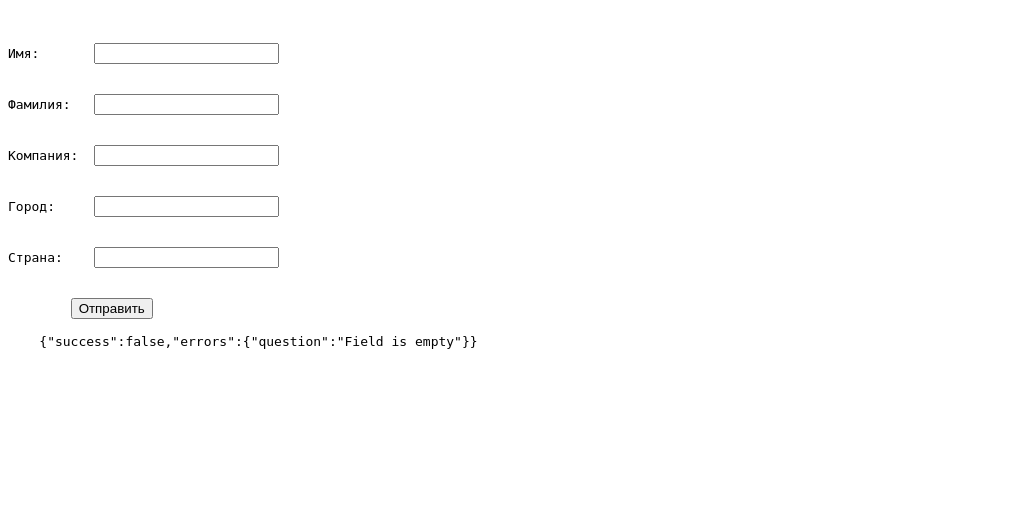
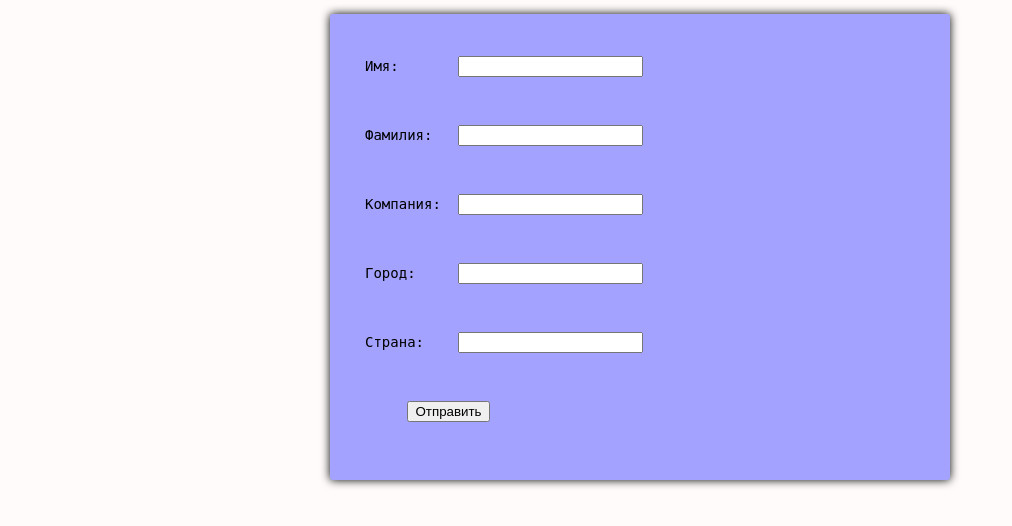
Before and after one commit to Magellan91/sourceit, a PHP site: page /13.1.php in a window 1280 px wide. Shown: the top 526 px of the page, without its empty margins (0-1012 px from the left). Run offline with PHP 8.4, Linux system fonts and the light colour scheme; some libraries are stand-ins or nearby versions.

Commit message:
Homework 13

```diff
--- a/13/13.1.php
+++ b/13/13.1.php
@@ -3,6 +3,40 @@
 <head>
     <meta charset="UTF-8">
     <title>Вод данных</title>
+    <script
+            src="https://code.jquery.com/jquery-3.2.1.min.js"
+            integrity="sha256-hwg4gsxgFZhOsEEamdOYGBf13FyQuiTwlAQgxVSNgt4="
+            crossorigin="anonymous"></script>
+    <style type="text/css">
+        body {
+            background: #fffbfb;
+            font-size: 14px;
+        }
+
+        form {
+            margin: 0 auto;
+            padding: 10px;
+            background: #a3a2ff;
+            width: 600px;
+            border-radius: 3px;
+            color: #000000;
+            box-shadow: 0 0 10px #000000;
+
+        }
+
+        #out {
+            margin: 0 auto;
+            color: #000000;
+            width: 550px;
+        }
+        .error {
+            color: red;
+        }
+
+        .hide {
+            display: none;
+        }
+    </style>
     <script type="text/javascript">
         $(function () {
             var form = $("#user_form");
@@ -33,15 +67,69 @@
         });
     </script>
 </head>
-<body><pre>
+<body>
+
+<pre>
 <form action="" method="post" id="user_form">
     <div id="out">Имя:       <input name="first_name" value="" id="first_name"></div>
+     <div class="error hide" id="first_name_error">Вопрос должно быть больше 2х символов</div>
     <div id="out">Фамилия:   <input name="last_name" value="" id="last_name"></div>
+     <div class="error hide" id="last_name_error">Вопрос должно быть больше 2х символов</div>
     <div id="out">Компания:  <input name="company" value="" id="company"></div>
+     <div class="error hide" id="company_error">Вопрос должно быть больше 2х символов</div>
     <div id="out">Город:     <input name="city" value="" id="city"></div>
+     <div class="error hide" id="city_error">Вопрос должно быть больше 2х символов</div>
     <div id="out">Страна:    <input name="country" value="" id="country"></div>
+     <div class="error hide" id="country_error">Вопрос должно быть больше 2х символов</div>
     <div>        <input type="submit" value="Отправить"></div>
-    <?php include("Serv.php"); ?>
+
+<script type="text/javascript">
+    $(function () {
+        var form = $("#user_form");
+        form.on('submit', onSubmit);
+        function onSubmit(event) {
+            var f_name = $('#first_name');
+            var l_name = $('#last_name');
+            var compan = $('#company');
+            var cit = $('#city');
+            var countr = $('#country');
+            var valid = true;
+            if (f_name.val().length <= 2) {
+                valid = false;
+                $('#first_name_error').removeClass('hide');
+            } else {
+                $('#first_name_error').addClass('hide');
+            }
+            if (l_name.val().length <= 2) {
+                valid = false;
+                $('#last_name_error').removeClass('hide');
+            } else {
+                $('#last_name_error').addClass('hide');
+            }
+            if (compan.val().length <= 2) {
+                valid = false;
+                $('#company_error').removeClass('hide');
+            } else {
+                $('#company_error').addClass('hide');
+            }
+            if (cit.val().length <= 2) {
+                valid = false;
+                $('#city_error').removeClass('hide');
+            } else {
+                $('#city_error').addClass('hide');
+            }
+            if (countr.val().length <= 2) {
+                valid = false;
+                $('#country_error').removeClass('hide');
+            } else {
+                $('#country_error').addClass('hide');
+            }
+            if (!valid) {
+                event.preventDefault();
+            }
+        }
+    });
+</script>
 </pre>
 </form>
 
--- a/13/Serv.php
+++ b/13/Serv.php
@@ -1,12 +1,11 @@
 <?php
-if (!empty($_POST['first_name'])&&!empty($_POST['last_name'])&&!empty($_POST['company'])&&!empty($_POST['city'])&&!empty($_POST['country'])) {
-    $first_name = $last_name= $company=$city=$country = null;
-    $first_name=$_POST['first_name'];
-    $last_name=$_POST['last_name'];
-    $company=$_POST['company'];
-    $city=$_POST['city'];
-    $country=$_POST['country'];
-    $created=date('d.m.y');
+if (!empty($_POST['first_name']) && !empty($_POST['last_name']) && !empty($_POST['company']) && !empty($_POST['city']) && !empty($_POST['country'])) {
+    $first_name = $_POST['first_name'];
+    $last_name = $_POST['last_name'];
+    $company = $_POST['company'];
+    $city = $_POST['city'];
+    $country = $_POST['country'];
+    $created = date('d.m.y H:i:s');
     include('connect.php');
     $stmt = mysqli_prepare($mysqli, "INSERT INTO `supplliers` (first_name, last_name, company, city, country, created) VALUES (?, ?, ?, ?, ?, ?)");
     mysqli_stmt_bind_param($stmt, 'ssssss', $first_name, $last_name, $company, $city, $country, $created);
@@ -16,8 +15,27 @@ if (!empty($_POST['first_name'])&&!empty($_POST['last_name'])&&!empty($_POST['co
     $true = ['success' => true];
     echo json_encode($true);
 } else {
-    $error = ['success' => false, 'errors' => ['question' => 'Field is empty']];
+    $error=null;
+    if (empty($_POST['first_name'])) {
+        $error = ['success' => false,['errors_first_name'  => 'first_name is empty']];
         echo json_encode($error);
+    }
+    if (empty($_POST['last_name'])) {
+        $error =['success' => false,['errors_last_name' => 'last_name is empty']] ;
+        echo json_encode($error);
+    }
+    if (empty($_POST['company'])) {
+        $error = ['success' => false,['errors_company' => 'company is empty']] ;
+        echo json_encode($error);
+    }
+    if (empty($_POST['city'])) {
+        $error =['success' => false,['errors_city' =>  'city is empty']] ;
+        echo json_encode($error);
+    }
+    if (empty($_POST['country'])) {
+        $error = ['success' => false,['errors_country' =>  'country is empty']];
+        echo json_encode($error);
+    }
 }
 
 ?>
```
